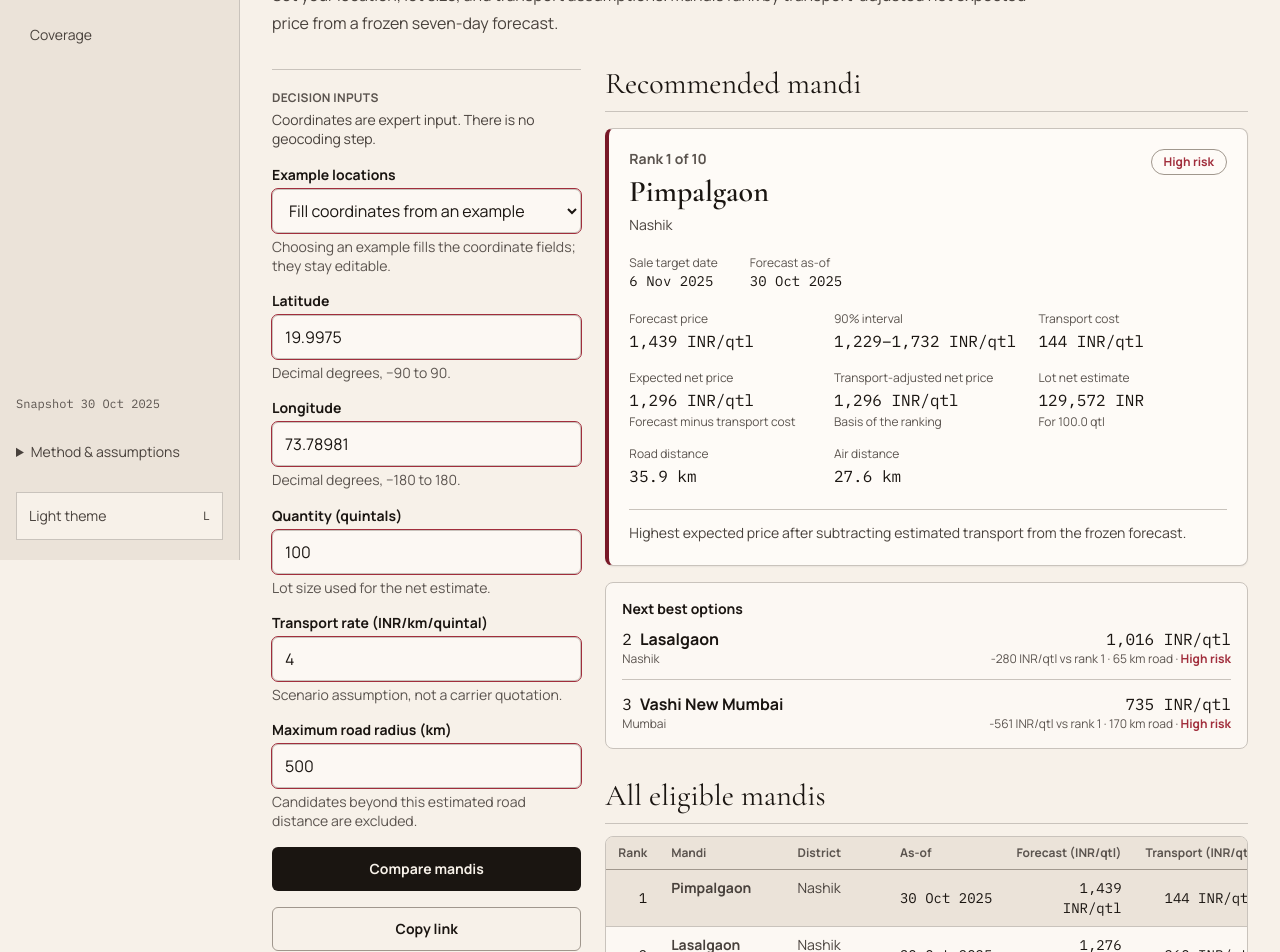
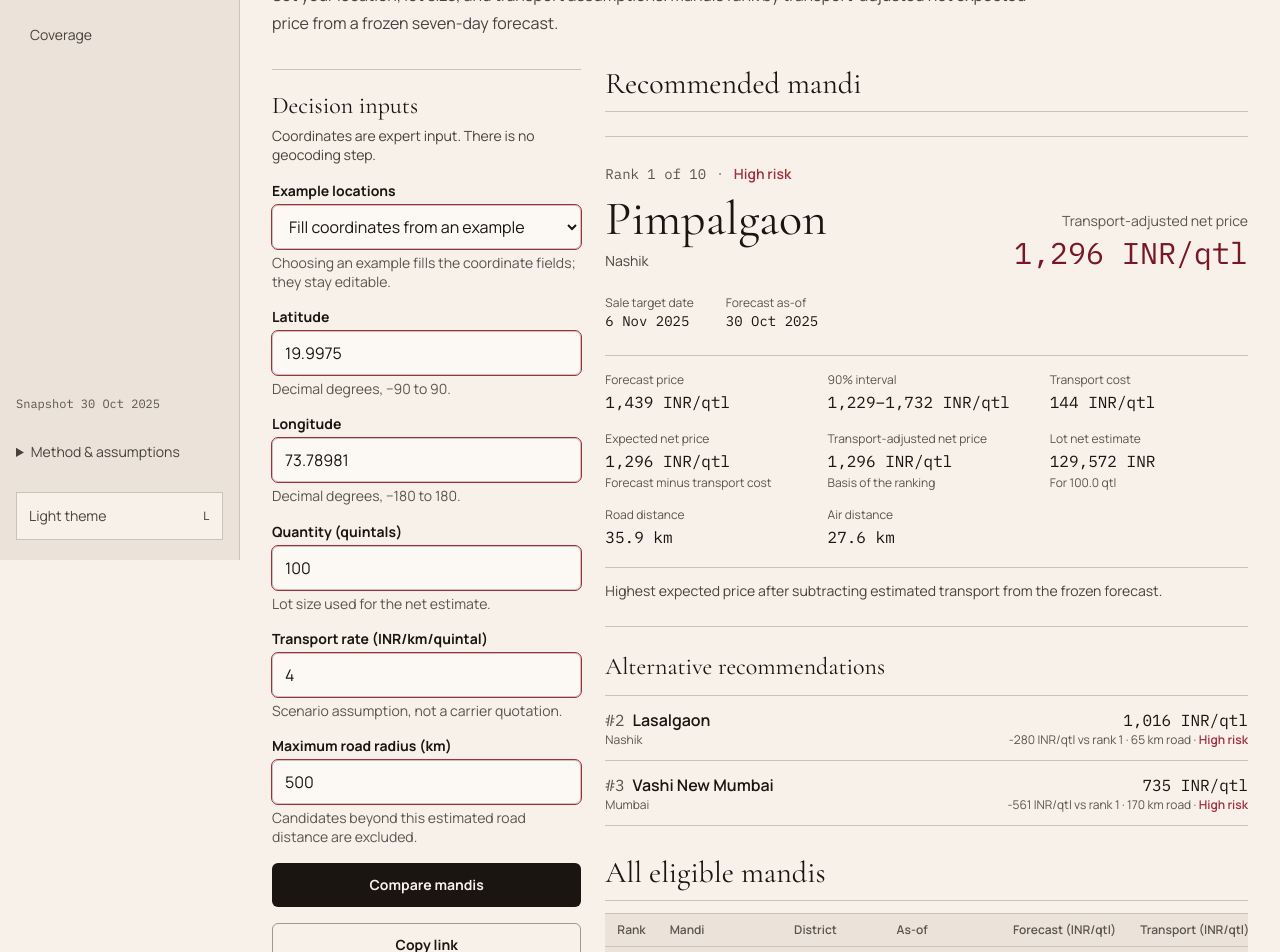
Before and after one commit to kaustubh-dot/MandiPulse, a Next.js app in the folder web/: page /recommend in a window 1280 px wide. Shown: the part 240-1192 px from the top of the page. Built offline with nearby package versions, Linux system fonts and the light colour scheme.

Commit message:
design: prioritize the quiet exchange recommendation

```diff
--- a/web/src/components/RecommendTable.tsx
+++ b/web/src/components/RecommendTable.tsx
@@ -13,28 +13,69 @@ const RISK_TEXT: Record<string, { word: string; cls: string }> = {
 };
 
 const HEAD_CLASS =
-  "whitespace-nowrap px-3 py-2 text-left text-xs font-bold text-muted";
+  "whitespace-nowrap px-3 py-2 text-left text-xs font-semibold text-muted";
 const NUM_HEAD_CLASS =
-  "whitespace-nowrap px-3 py-2 text-right text-xs font-bold text-muted";
-const CELL_CLASS = "px-3 py-2 align-top text-ink-2";
-const NUM_CELL_CLASS = "numeric px-3 py-2 text-right text-ink";
+  "whitespace-nowrap px-3 py-2 text-right text-xs font-semibold text-muted";
+const CELL_CLASS = "px-3 py-2.5 align-top text-ink-2";
+const NUM_CELL_CLASS = "numeric px-3 py-2.5 text-right text-ink";
 
 export default function RecommendTable({ rows, canonicalAsOfDate }: Props) {
   return (
+    <div className="space-y-4">
+      {/* Mobile record list */}
+      <ol
+        aria-label="Eligible mandis as records"
+        className="divide-y divide-rule border-y border-rule md:hidden"
+      >
+        {rows.map((row) => {
+          const risk =
+            RISK_TEXT[row.risk_level] ?? { word: "Unknown", cls: "text-ink-2" };
+          const isTop = row.rank === 1;
+          return (
+            <li
+              key={row.market_id}
+              className={`py-3 ${isTop ? "bg-paper-2 -mx-4 px-4" : ""}`}
+            >
+              <div className="flex items-baseline justify-between gap-2">
+                <div>
+                  <span className="numeric text-xs font-semibold text-muted">
+                    #{row.rank}
+                  </span>{" "}
+                  <span className="font-semibold text-ink">{row.mandi}</span>
+                  <span className="ml-2 text-xs text-muted">{row.district_name}</span>
+                </div>
+                <span className={`text-xs font-semibold ${risk.cls}`}>
+                  {risk.word}
+                </span>
+              </div>
+              <div className="mt-1 flex items-baseline justify-between text-xs text-muted">
+                <span>
+                  Forecast {formatInrPerQtl(row.forecast_price_inr_qtl)} &middot; {formatKm(row.road_distance_km, 0)} road
+                </span>
+                <span className="numeric text-sm font-semibold text-ink">
+                  {formatInrPerQtl(row.transport_adjusted_net_price_inr_qtl)}
+                </span>
+              </div>
+            </li>
+          );
+        })}
+      </ol>
+
+      {/* Desktop comparison table */}
       <div
         role="region"
         aria-label="All eligible mandis, ranked comparison"
         tabIndex={0}
-      className="overflow-x-auto rounded-panel border border-rule bg-surface focus-visible:outline-2 focus-visible:outline-offset-2 focus-visible:outline-focus"
+        className="hidden md:block overflow-x-auto border-y border-rule bg-transparent focus-visible:outline-2 focus-visible:outline-offset-2 focus-visible:outline-focus"
       >
-      <table className="w-full min-w-[900px] border-collapse text-sm">
+        <table className="w-full min-w-[840px] border-collapse text-sm">
           <caption className="sr-only">
             Eligible mandis ranked by transport-adjusted net expected price for the
             forecast as-of date {formatDateIso(canonicalAsOfDate)}. The shaded row is the
             rank-1 recommendation.
           </caption>
           <thead>
-          <tr className="border-b border-rule-strong bg-paper-2">
+            <tr className="border-b border-rule bg-paper-2">
               <th scope="col" className={NUM_HEAD_CLASS}>
                 Rank
               </th>
@@ -70,8 +111,8 @@ export default function RecommendTable({ rows, canonicalAsOfDate }: Props) {
                 RISK_TEXT[row.risk_level] ?? { word: "Unknown", cls: "text-ink-2" };
               return (
                 <tr key={row.market_id} className={row.rank === 1 ? "bg-paper-2" : undefined}>
-                <td className={`${NUM_CELL_CLASS} font-bold`}>{row.rank}</td>
-                <td className={`${CELL_CLASS} font-bold text-ink`}>{row.mandi}</td>
+                  <td className={`${NUM_CELL_CLASS} font-semibold`}>{row.rank}</td>
+                  <td className={`${CELL_CLASS} font-semibold text-ink`}>{row.mandi}</td>
                   <td className={CELL_CLASS}>{row.district_name}</td>
                   <td className={`${NUM_CELL_CLASS} whitespace-nowrap`}>
                     {formatDateIso(row.as_of_date)}
@@ -82,14 +123,12 @@ export default function RecommendTable({ rows, canonicalAsOfDate }: Props) {
                   <td className={NUM_CELL_CLASS}>
                     {formatInrPerQtl(row.estimated_transport_cost_inr_qtl)}
                   </td>
-                <td className={`${NUM_CELL_CLASS} font-bold`}>
+                  <td className={`${NUM_CELL_CLASS} font-semibold text-accent`}>
                     {formatInrPerQtl(row.transport_adjusted_net_price_inr_qtl)}
                   </td>
                   <td className={NUM_CELL_CLASS}>{formatKm(row.road_distance_km, 0)}</td>
                   <td className={CELL_CLASS}>
-                  <span
-                    className={`inline-flex rounded-pill border border-rule px-2 py-0.5 text-xs font-bold ${risk.cls}`}
-                  >
+                    <span className={`text-xs font-semibold ${risk.cls}`}>
                       {risk.word}
                     </span>
                   </td>
@@ -99,5 +138,6 @@ export default function RecommendTable({ rows, canonicalAsOfDate }: Props) {
           </tbody>
         </table>
       </div>
+    </div>
   );
 }
--- a/web/src/components/RecommendationControls.tsx
+++ b/web/src/components/RecommendationControls.tsx
@@ -145,9 +145,9 @@ export default function RecommendationControls({
         className="space-y-4"
       >
         <div>
-          <p className="text-xs font-bold uppercase tracking-wide text-muted">
+          <h2 className="font-display text-2xl font-normal text-ink">
             Decision inputs
-          </p>
+          </h2>
           <p className="mt-1 text-sm leading-snug text-ink-2">
             Coordinates are expert input. There is no geocoding step.
           </p>
@@ -242,9 +242,9 @@ export default function RecommendationControls({
       </form>
 
       <div className="border-t border-rule pt-4">
-        <p className="text-xs font-bold uppercase tracking-wide text-muted">
+        <h3 className="font-display text-xl font-normal text-ink">
           Transport assumptions
-        </p>
+        </h3>
         <dl className="mt-2 space-y-2 text-sm">
           {[
             ["Forecast horizon", `${horizonDays}-day-ahead price target`],
--- a/web/src/components/TopRecommendations.tsx
+++ b/web/src/components/TopRecommendations.tsx
@@ -44,132 +44,141 @@ export default function TopRecommendations({
   const intervalLabel = `${formatPct(confidenceLevel * 100, 0)} interval`;
 
   return (
-    <section aria-labelledby="recommended-mandi-heading" className="space-y-4">
+    <section aria-labelledby="recommended-mandi-heading" className="space-y-6">
       <SectionHeading id="recommended-mandi-heading">Recommended mandi</SectionHeading>
 
-      <article className="space-y-5 rounded-panel border border-l-4 border-rule border-l-accent bg-surface-raised p-5 shadow-whisper">
-        <div className="flex flex-wrap items-start justify-between gap-3">
+      <article aria-label="Rank 1 recommendation" className="border-y border-rule py-6">
+        <div className="grid gap-6 md:grid-cols-[minmax(0,1fr)_auto] md:items-end">
           <div>
-            <p className="text-sm font-bold text-muted">Rank 1 of {rows.length}</p>
-            <h3 className="mt-1 font-display text-3xl leading-tight text-ink">{top.mandi}</h3>
-            <p className="mt-1 text-sm text-ink-2">{top.district_name}</p>
+            <div className="flex flex-wrap items-center gap-3">
+              <p className="numeric text-sm text-muted">Rank 1 of {rows.length}</p>
+              <span className="text-muted" aria-hidden="true">&middot;</span>
+              <span className={`text-sm font-semibold ${risk.cls}`}>
+                {risk.word} risk
+              </span>
+            </div>
+            <h3 className="mt-2 font-display text-5xl font-normal leading-none text-ink">
+              {top.mandi}
+            </h3>
+            <p className="mt-2 text-sm text-ink-2">{top.district_name}</p>
           </div>
-          <span
-            className={`inline-flex items-center rounded-pill border border-rule-strong px-3 py-1 text-xs font-bold ${risk.cls}`}
-          >
-            {risk.word} risk
-          </span>
+          <div className="md:text-right">
+            <p className="text-sm text-muted">Transport-adjusted net price</p>
+            <p className="numeric mt-1 text-3xl font-semibold text-accent">
+              {formatInrPerQtl(netPerQtl)}
+            </p>
+          </div>
         </div>
 
-        <dl className="flex flex-wrap gap-x-8 gap-y-2 text-sm">
+        <dl className="mt-6 flex flex-wrap gap-x-8 gap-y-2 text-sm">
           <div>
             <dt className="text-xs text-muted">Sale target date</dt>
-            <dd className="numeric font-bold text-ink">{formatDateIso(targetDate)}</dd>
+            <dd className="numeric font-semibold text-ink">{formatDateIso(targetDate)}</dd>
           </div>
           <div>
             <dt className="text-xs text-muted">Forecast as-of</dt>
-            <dd className="numeric font-bold text-ink">{formatDateIso(top.as_of_date)}</dd>
+            <dd className="numeric font-semibold text-ink">{formatDateIso(top.as_of_date)}</dd>
           </div>
         </dl>
 
         {staleDays > 0 ? (
-          <p className="text-sm font-bold text-warning">
+          <p className="mt-4 text-sm font-semibold text-warning">
             This forecast is {staleDays} {staleDays === 1 ? "day" : "days"} behind the
             current snapshot window.
           </p>
         ) : null}
 
-        <dl className="grid grid-cols-2 gap-x-4 gap-y-4 sm:grid-cols-3">
+        <dl className="mt-6 grid grid-cols-2 gap-x-6 gap-y-4 border-t border-rule pt-4 sm:grid-cols-3">
           <div>
             <dt className="text-xs text-muted">Forecast price</dt>
-            <dd className="numeric mt-0.5 font-bold text-ink">
+            <dd className="numeric mt-0.5 font-semibold text-ink">
               {formatInrPerQtl(top.forecast_price_inr_qtl)}
             </dd>
           </div>
           <div>
             <dt className="text-xs text-muted">{intervalLabel}</dt>
-            <dd className="numeric mt-0.5 font-bold text-ink">
+            <dd className="numeric mt-0.5 font-semibold text-ink">
               {formatInterval(top.lower_bound_inr_qtl, top.upper_bound_inr_qtl)}
             </dd>
           </div>
           <div>
             <dt className="text-xs text-muted">Transport cost</dt>
-            <dd className="numeric mt-0.5 font-bold text-ink">
+            <dd className="numeric mt-0.5 font-semibold text-ink">
               {formatInrPerQtl(top.estimated_transport_cost_inr_qtl)}
             </dd>
           </div>
           <div>
             <dt className="text-xs text-muted">Expected net price</dt>
-            <dd className="numeric mt-0.5 font-bold text-ink">
+            <dd className="numeric mt-0.5 font-semibold text-ink">
               {formatInrPerQtl(top.expected_net_price_inr_qtl)}
             </dd>
             <dd className="text-xs text-muted">Forecast minus transport cost</dd>
           </div>
           <div>
             <dt className="text-xs text-muted">Transport-adjusted net price</dt>
-            <dd className="numeric mt-0.5 font-bold text-ink">
+            <dd className="numeric mt-0.5 font-semibold text-ink">
               {formatInrPerQtl(netPerQtl)}
             </dd>
             <dd className="text-xs text-muted">Basis of the ranking</dd>
           </div>
           <div>
             <dt className="text-xs text-muted">Lot net estimate</dt>
-            <dd className="numeric mt-0.5 font-bold text-ink">{formatInr(lotNet, 0)}</dd>
+            <dd className="numeric mt-0.5 font-semibold text-ink">{formatInr(lotNet, 0)}</dd>
             <dd className="text-xs text-muted">For {formatQuantity(quantityQtl)}</dd>
           </div>
           <div>
             <dt className="text-xs text-muted">Road distance</dt>
-            <dd className="numeric mt-0.5 font-bold text-ink">
+            <dd className="numeric mt-0.5 font-semibold text-ink">
               {formatKm(top.road_distance_km)}
             </dd>
           </div>
           <div>
             <dt className="text-xs text-muted">Air distance</dt>
-            <dd className="numeric mt-0.5 font-bold text-ink">
+            <dd className="numeric mt-0.5 font-semibold text-ink">
               {formatKm(top.air_distance_km)}
             </dd>
           </div>
         </dl>
 
-        <p className="border-t border-rule pt-3 text-sm leading-relaxed text-ink-2">
+        <p className="mt-4 border-t border-rule pt-3 text-sm leading-relaxed text-ink-2">
           Highest expected price after subtracting estimated transport from the frozen
           forecast.
         </p>
       </article>
 
       {alternates.length > 0 ? (
-        <div className="rounded-panel border border-rule bg-surface p-4">
-          <h3 className="text-sm font-bold text-ink">Next best options</h3>
-          <ul className="mt-2 divide-y divide-rule">
+        <div className="space-y-3">
+          <h3 className="font-display text-2xl font-normal text-ink">Alternative recommendations</h3>
+          <ol aria-label="Alternative recommendations" className="divide-y divide-rule border-y border-rule">
             {alternates.map((alt) => {
               const diff = alt.transport_adjusted_net_price_inr_qtl - netPerQtl;
               const altRisk = RISK_TEXT[alt.risk_level] ?? FALLBACK_RISK;
               return (
                 <li
                   key={alt.market_id}
-                  className="flex flex-wrap items-baseline justify-between gap-x-6 gap-y-1 py-3 first:pt-0 last:pb-0"
+                  className="flex flex-wrap items-baseline justify-between gap-x-6 gap-y-1 py-3"
                 >
                   <div>
-                    <p className="text-base font-bold text-ink">
-                      <span className="numeric mr-2">{alt.rank}</span>
+                    <p className="text-base font-semibold text-ink">
+                      <span className="numeric mr-2 text-muted">#{alt.rank}</span>
                       {alt.mandi}
                     </p>
                     <p className="text-xs text-muted">{alt.district_name}</p>
                   </div>
                   <div className="text-right">
-                    <p className="numeric text-base font-bold text-ink">
+                    <p className="numeric text-base font-semibold text-ink">
                       {formatInrPerQtl(alt.transport_adjusted_net_price_inr_qtl)}
                     </p>
                     <p className="text-xs text-muted">
                       {formatInrPerQtl(diff)} vs rank 1 &middot;{" "}
                       {formatKm(alt.road_distance_km, 0)} road &middot;{" "}
-                      <span className={`font-bold ${altRisk.cls}`}>{altRisk.word} risk</span>
+                      <span className={`font-semibold ${altRisk.cls}`}>{altRisk.word} risk</span>
                     </p>
                   </div>
                 </li>
               );
             })}
-          </ul>
+          </ol>
         </div>
       ) : null}
     </section>
```
Also changed, not shown: 1 other file (tests, documents, lock files or other folders). Lines whose indentation alone changed are shown as unchanged.
